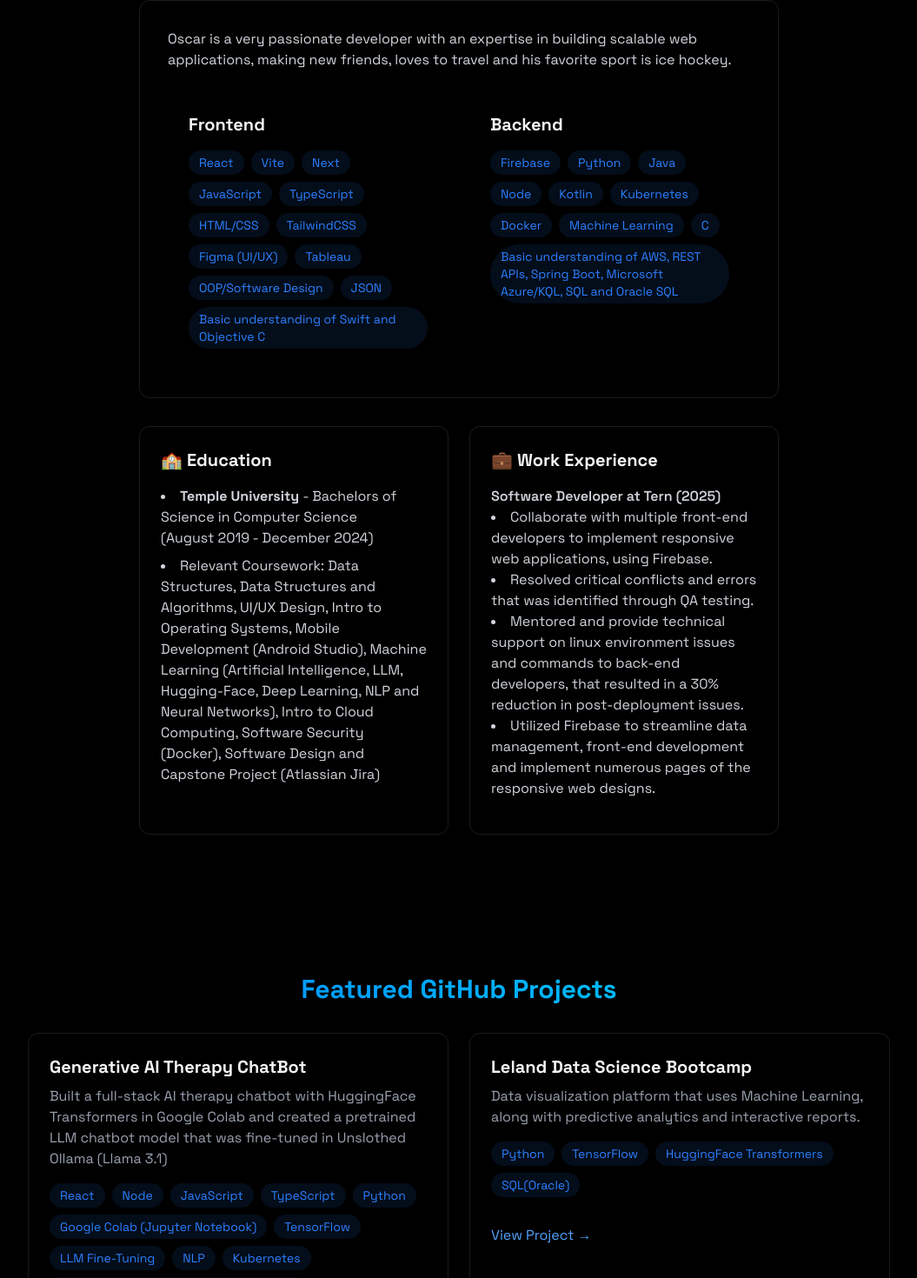
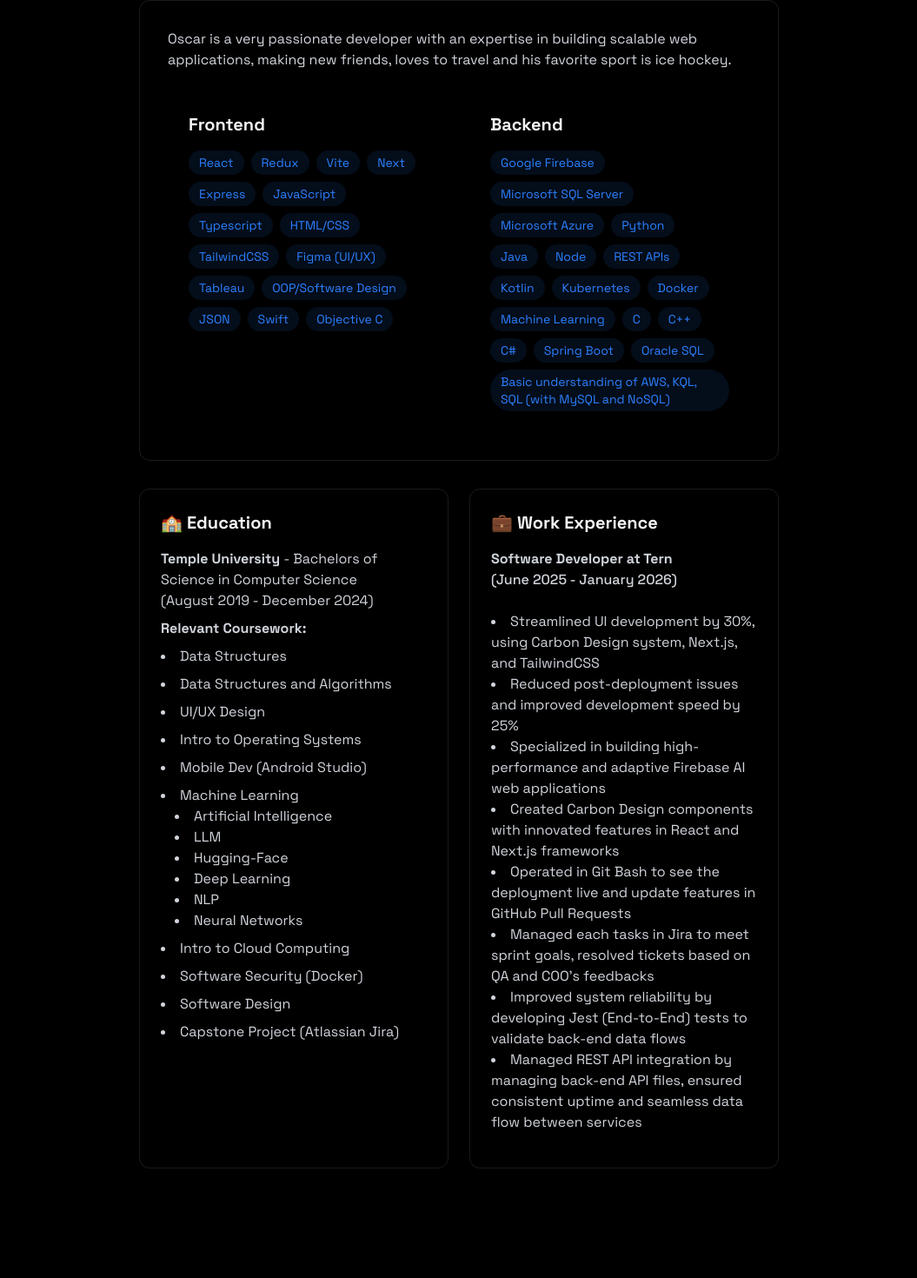
Before and after one commit to levinoscar/Oscar-Portfolio, a React (Vite) app: page / in a window 1280 px wide. Shown: the part 948-2418 px from the top of the page at 87% size, without its empty margins (112-1167 px from the left). Built offline with nearby package versions, Linux system fonts and the light colour scheme.

Commit message:
updated 1/1/26 for new job

```diff
--- a/src/components/sections/About.jsx
+++ b/src/components/sections/About.jsx
@@ -3,30 +3,40 @@
 export const About = () => {
     const frontendSkills = [
         "React",
+        "Redux",
         "Vite",
         "Next",
+        "Express",
         "JavaScript",
-        "TypeScript",
+        "Typescript",
         "HTML/CSS",
         "TailwindCSS",
         "Figma (UI/UX)",
         "Tableau",
         "OOP/Software Design",
         "JSON",
-        "Basic understanding of Swift and Objective C"
+        "Swift",
+        "Objective C"
     ];
 
     const backendSkills = [
-        "Firebase",
+        "Google Firebase",
+        "Microsoft SQL Server",
+        "Microsoft Azure",
         "Python",
         "Java",
         "Node",
+        "REST APIs",
         "Kotlin",
         "Kubernetes",
         "Docker",
         "Machine Learning",
         "C",
-        "Basic understanding of AWS, REST APIs, Spring Boot, Microsoft Azure/KQL, SQL and Oracle SQL"
+        "C++",
+        "C#",
+        "Spring Boot",
+        "Oracle SQL",
+        "Basic understanding of AWS, KQL, SQL (with MySQL and NoSQL)"
     ];
 
     return (
@@ -81,36 +91,67 @@
                             <div className="p-6 rounded-xl border-white/10 border hover:-translate-y-1 transition-all">
                                 <h3 className="text-xl font-bold mb-4"> 🏫 Education </h3>
                                 <ul className="list-disc list-inside text-gray-300 space-y-2">
-                                    <li>
+                                    <h4>
                                         <strong> Temple University </strong> - Bachelors of Science
                                         in Computer Science <br/>(August 2019 - December 2024)
+                                    </h4>
+                                    <h4>
+                                        <strong> Relevant Coursework: </strong>
+                                    </h4>
+                                    <li>Data Structures</li>
+                                    <li>Data Structures and Algorithms</li>
+                                    <li>UI/UX Design</li>
+                                    <li>Intro to Operating Systems</li>
+                                    <li>Mobile Dev (Android Studio)</li>
+                                    <li>Machine Learning
+                                        <ul className="list-disc list-inside ml-4">
+                                            <li>Artificial Intelligence</li>
+                                            <li>LLM</li>
+                                            <li>Hugging-Face</li>
+                                            <li>Deep Learning</li>
+                                            <li>NLP</li>
+                                            <li>Neural Networks</li>
+                                        </ul>
                                     </li>
-                                    <li>
-                                        Relevant Coursework: Data Structures, Data Structures and Algorithms,
-                                        UI/UX Design, Intro to Operating Systems, Mobile Development (Android Studio),
-                                        Machine Learning (Artificial Intelligence, LLM, Hugging-Face, Deep Learning, NLP and Neural Networks), Intro to Cloud Computing, Software Security (Docker),
-                                        Software Design and Capstone Project (Atlassian Jira)
-                                    </li>
+                                    <li>Intro to Cloud Computing</li>
+                                    <li>Software Security (Docker)</li>
+                                    <li>Software Design</li>
+                                    <li> Capstone Project (Atlassian Jira)</li>
                                 </ul>
                             </div>
                             <div className="p-6 rounded-xl border-white/10 border hover:-translate-y-1 transition-all">
                                 <h3 className="text-xl font-bold mb-4"> 💼 Work Experience </h3>
                                 <div className="space-y-4 text-gray-300">
                                     <div>
-                                        <h4 className="font-semibold">
-                                            {" "}Software Developer at Tern (2025){" "}
+                                        <h4>
+                                            <strong> Software Developer at Tern </strong>
                                         </h4>
+                                        <h4 className="font-medium">
+                                            {" "}(June 2025 - January 2026){" "}
+                                        </h4><br/>
                                         <li>
-                                            Collaborate with multiple front-end developers to implement responsive web applications, using Firebase.
+                                            Streamlined UI development by 30%, using Carbon Design system, Next.js, and TailwindCSS
                                         </li>
                                         <li>
-                                            Resolved critical conflicts and errors that was identified through QA testing.
+                                            Reduced post-deployment issues and improved development speed by 25%
                                         </li>
                                         <li>
-                                            Mentored and provide technical support on linux environment issues and commands to back-end developers, that resulted in a 30% reduction in post-deployment issues.
+                                            Specialized in building high-performance and adaptive Firebase AI web applications
                                         </li>
                                         <li>
-                                            Utilized Firebase to streamline data management, front-end development and implement numerous pages of the responsive web designs.
+                                            Created Carbon Design components with innovated features in React and Next.js frameworks
+                                        </li>
+                                        <li>
+                                            Operated in Git Bash to see the deployment live and update features in GitHub Pull Requests
+                                        </li>
+                                        <li>
+                                            Managed each tasks in Jira to meet sprint goals, resolved tickets based on QA and COO’s feedbacks
+                                        </li>
+                                        <li>
+                                            Improved system reliability by developing Jest (End-to-End) tests to validate back-end data flows
+                                        </li>
+                                        <li>
+                                            Managed REST API integration by managing back-end API files, ensured consistent uptime and seamless data flow between services
                                         </li>
                                     </div>
                                 <div>
--- a/src/components/sections/Home.jsx
+++ b/src/components/sections/Home.jsx
@@ -13,7 +13,7 @@
                     </h1>
 
                     <p className="text-gray-400 text-lg mb-8 max-w-lg mx-auto">
-                        I am a new grad that currently works as a software developer at Tern, who loves to craft clean and scalable web applications.
+                        I was a recent software developer at Tern Computer, who loves to craft clean and scalable web applications.
                         Not only have I worked on web applications, but I also worked with test cases and modifying the files while operating the frontend with the team.
                         I am very excited to learn, grow, and adapt to new challenges, like Artificial Intelligence, to the tech world.
                     </p>
```
